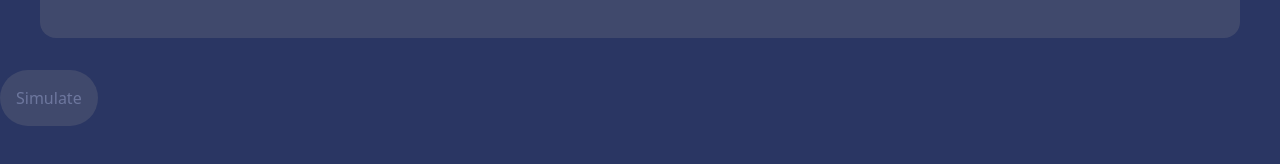
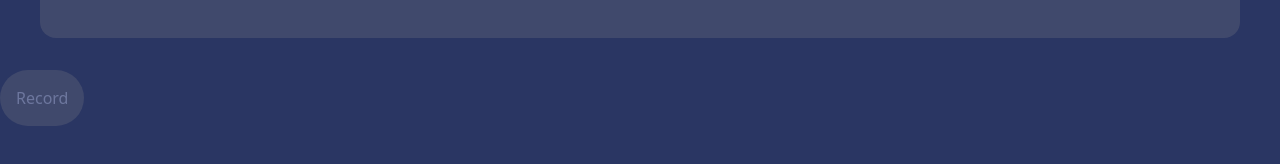
Before and after one commit to bonaktan/Engrish, a Next.js app: page / in a window 1280 px wide. Shown: the part 294-458 px from the top of the page. Built offline with nearby package versions, Linux system fonts and the light colour scheme.

Commit message:
Flip-flop Logic added on Button

```diff
--- a/src/app/frontend/useControls.js
+++ b/src/app/frontend/useControls.js
@@ -1,9 +1,20 @@
-"use client"
+"use client";
 
-import { useReducer } from "react"
+import { useEffect, useReducer, useState } from "react";
 
 export default function useUserControls() {
     // RESPONSIBILITY: control UserControls
-    const [recording, toggleRecording] = useReducer((state) => {return !state}, false)
-    return {recording, toggleRecording}
+    const [recording, setRecording] = useState(false);
+    var audio = null
+    function startRecording() {
+        console.log("start")
+        // START: recording of voices
+        setRecording(true)
+    }
+    function stopRecording() {
+        console.log("stop")
+        // STOP: recording of voices
+        setRecording(false)
+    }
+    return { recording, startRecording, stopRecording};
 }
--- a/src/app/ui/UserControls.jsx
+++ b/src/app/ui/UserControls.jsx
@@ -2,9 +2,10 @@ import useUserControls from "../frontend/useControls";
 export default function UserControls() {
     // handleMicrophone handles everything here
     // di nyo yun sakop pero thats defined in app/frontend/controls.js
+    const {recording, toggleRecording, startRecording, stopRecording} = useUserControls()
     return (
         <div className="user-input flex-grow-0 flex-shrink-0 flex justify-evenly">
-            <button className="input-button">Simulate</button>
+            <button className="input-button" onClick={recording ? stopRecording : startRecording}>{recording ? "Recording" : "Record"}</button>
         </div>
     );
 }
```
